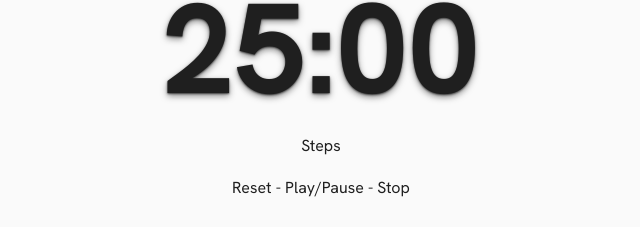
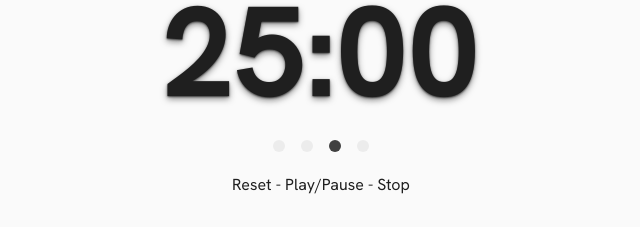
Before and after one commit to msilenzi/simple-pomodoro, a React (Vite) app: page / in a window 1280 px wide. Shown: the part 332-559 px from the top of the page, without its empty margins (319-959 px from the left). Built offline with nearby package versions, Linux system fonts and the light colour scheme.

Commit message:
add pomodoro steps

```diff
--- a/src/components/pomodoro/Steps.jsx
+++ b/src/components/pomodoro/Steps.jsx
@@ -1,7 +1,24 @@
+import PropTypes from 'prop-types'
+
 function Steps() {
   return (
-    <div>Steps</div>
+    <div className="flex flex-centered g-3">
+      <Step />
+      <Step />
+      <Step isActive />
+      <Step />
+    </div>
   )
 }
 
+function Step({ isActive = false }) {
+  return (
+    <button className="pomodoro__step btn" data-is-active={isActive}></button>
+  )
+}
+
+Step.propTypes = {
+  isActive: PropTypes.bool,
+}
+
 export default Steps
--- a/src/scss/components/_pomodoro.scss
+++ b/src/scss/components/_pomodoro.scss
@@ -10,6 +10,18 @@
   }
 }
 
+.pomodoro__step {
+  background-color: $gray-200;
+  width: $sm-font-size;
+  height: $sm-font-size;
+  border-radius: 100%;
+  padding: 0;
+
+  &[data-is-active="true"] {
+    background-color: $gray-800;
+  }
+}
+
 .pomodoro__timer {
   font-size: 8rem;
   line-height: 1;
```
